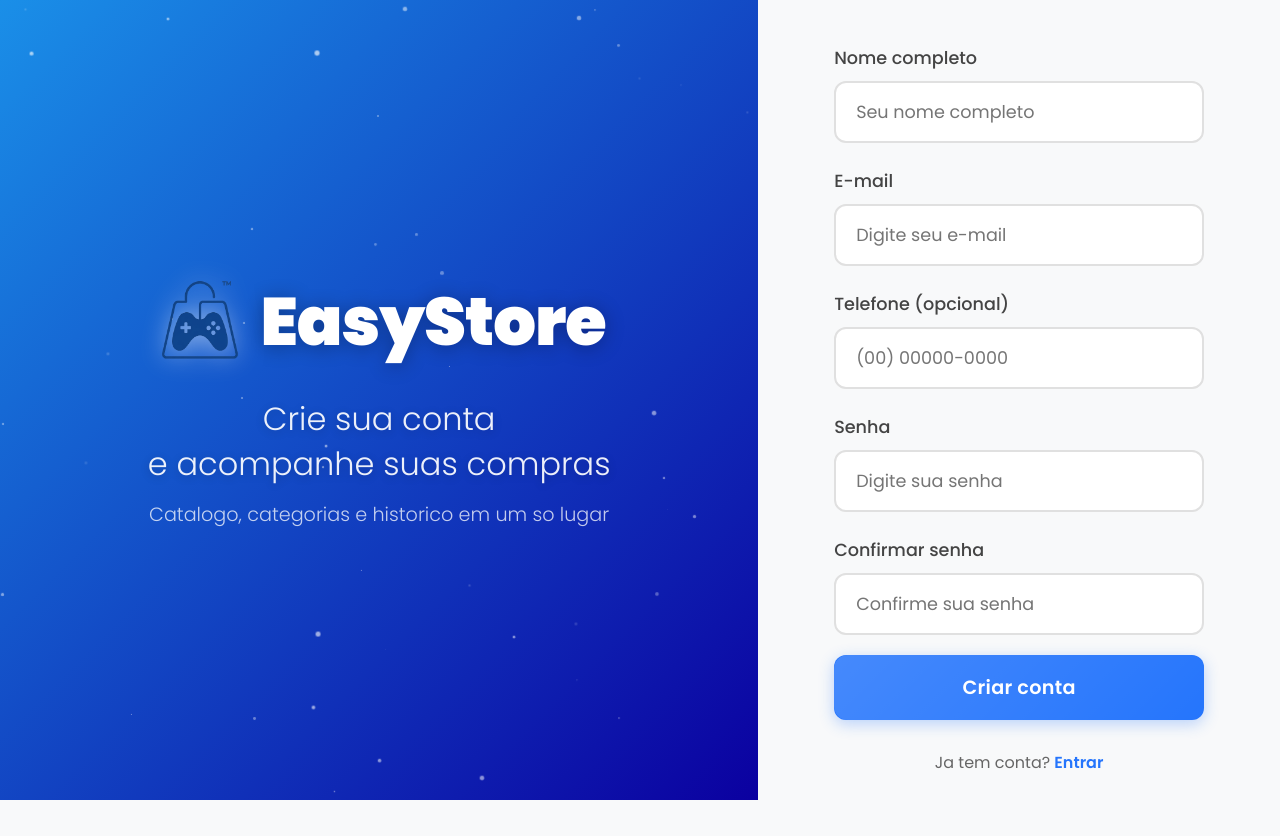
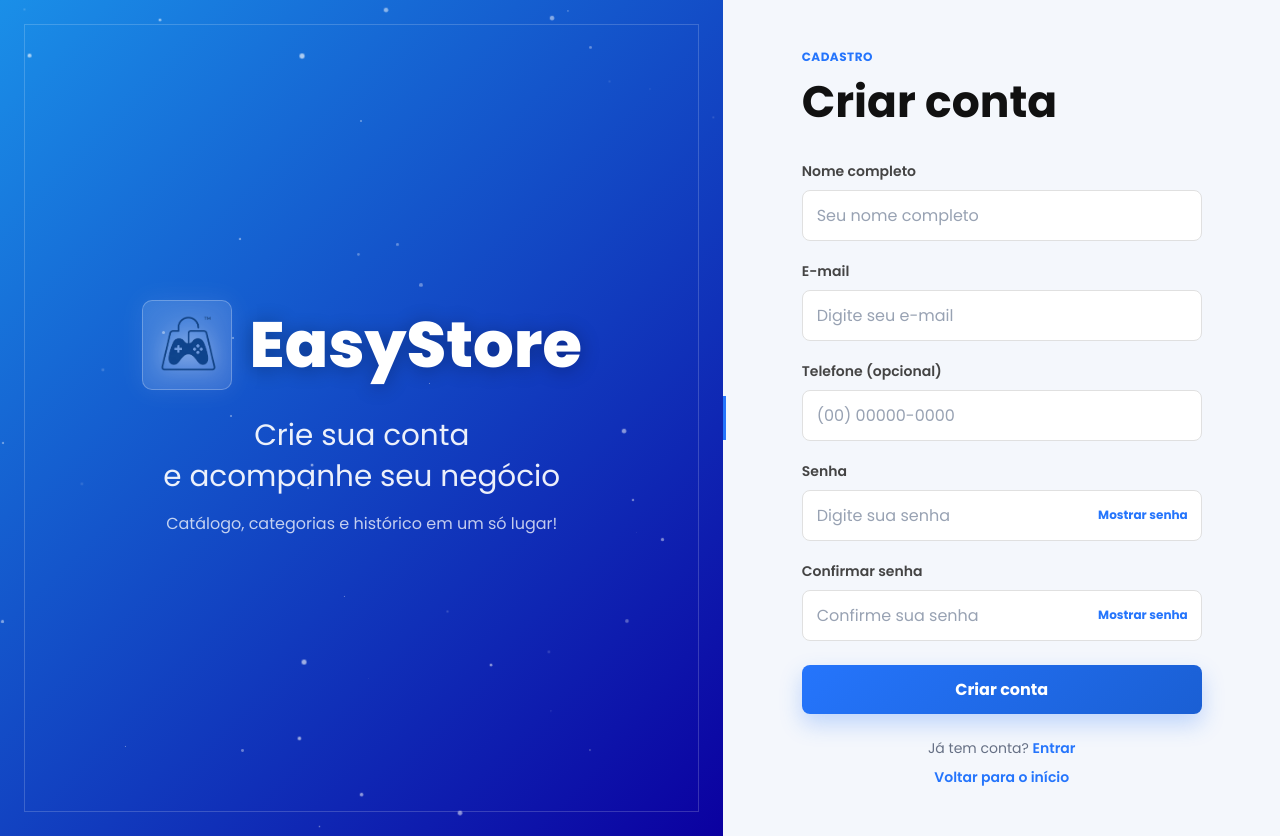
Before and after one commit to Easy-Store-Group/Gerenciamento-Estoque-Easy-Store, a FastAPI app: page /auth/register in a window 1280 px wide. Before the commit the page ends 800 px from the top, so only its background shows below. Run offline with FastAPI, Linux system fonts and the light colour scheme.

Commit message:
feat(auth): aprimora telas de login e cadastro

```diff
--- a/app/static/css/login.css
+++ b/app/static/css/login.css
@@ -1,209 +1,388 @@
-@import url('https://fonts.googleapis.com/css2?family=Poppins:wght@300;400;500;600;700;800;900&display=swap');
-*{margin:0;padding:0;box-sizing:border-box;font-family:'Poppins',sans-serif;}
-html, body{min-height:100%;width:100%;overflow:hidden;background:#eaf3ff;}
-body{display:flex;align-items:center;justify-content:center;min-height:100vh;width:100vw;background:#eaf3ff;margin:0;}
-.page{display:flex;width:min(1920px,100vw);height:min(1080px,100vh);max-width:1920px;max-height:1080px;overflow:hidden;box-shadow:0 25px 80px rgba(15,35,80,.14);background:#fff;}
+@import url('https://fonts.googleapis.com/css2?family=Poppins:wght@400;500;600;700;800&display=swap');
 
-/* BRANDING */
-.branding{flex:1.3;position:relative;overflow:hidden;display:flex;flex-direction:column;justify-content:center;align-items:center;text-align:center;padding:40px;}
-.bg-layer{position:absolute;inset:0;background:linear-gradient(135deg,#1a8fe8 0%,#0b00a0 100%);transition:background 3s ease;}
-.bg-layer.crystal{background:linear-gradient(135deg,#00cfff 0%,#0066cc 50%,#003d99 100%);}
-
-/* Stars */
-.stars{position:absolute;inset:0;pointer-events:none;}
-.star{position:absolute;border-radius:50%;background:rgba(255,255,255,0.65);animation:twinkle 2s infinite alternate;}
-@keyframes twinkle{from{opacity:.2;transform:scale(.7);}to{opacity:1;transform:scale(1.3);}}
-
-/* Brand content - z index BELOW robot (z:5) */
-.brand-content{position:relative;z-index:3;}
-.logo-row{display:flex;align-items:center;gap:18px;justify-content:center;margin-bottom:24px;}
-.logo-icon{width:90px;height:90px;color:white;filter:drop-shadow(0 0 12px rgba(255,255,255,.6));}
-.brand-name{font-size:4.2rem;font-weight:900;color:white;letter-spacing:-1px;text-shadow:0 2px 20px rgba(0,0,0,.3);transition:color 2s ease,text-shadow 2s ease;}
-.brand-name.lit{color:#aff7ff;text-shadow:0 0 30px rgba(0,220,255,.9),0 0 60px rgba(0,180,255,.5);}
-.tagline{font-size:2rem;font-weight:300;color:rgba(255,255,255,.92);line-height:1.4;margin-top:8px;text-shadow:0 2px 10px rgba(0,0,0,.2);transition:color 2s ease;}
-.tagline.lit{color:#c8f8ff;text-shadow:0 0 20px rgba(0,220,255,.7);}
-.sub{font-size:1.2rem;color:rgba(255,255,255,.75);margin-top:14px;font-weight:300;}
-
-/* FORM SIDE */
-.form-side{flex:1;display:flex;align-items:center;justify-content:center;background:#f4f7fc;}
-.login-box{width:100%;max-width:420px;padding:48px 46px;}
-.login-box h2{color:#111;margin-bottom:36px;font-size:3rem;font-weight:700;}
-.input-group{margin-bottom:24px;}
-.input-group label{display:block;font-size:1.1rem;color:#444;margin-bottom:10px;font-weight:600;}
-.input-group input{width:100%;padding:16px 18px;border:2px solid #e0e0e0;border-radius:14px;font-size:1.1rem;font-family:'Poppins',sans-serif;outline:none;transition:all .3s;background:white;color:#222;}
-.input-group input:focus{border-color:#2575fc;box-shadow:0 0 0 4px rgba(37,117,252,.12);}
-
-/* CONFIRM BUTTON - beefy */
-.btn-confirm{width:100%;padding:22px;background:linear-gradient(135deg,#2575fc,#1a5fd4);border:none;border-radius:14px;color:white;font-size:1.35rem;font-weight:700;font-family:'Poppins',sans-serif;cursor:pointer;margin-top:18px;box-shadow:0 10px 30px rgba(37,117,252,.45);letter-spacing:.3px;transition:all .25s;position:relative;overflow:hidden;}
-.btn-confirm::after{content:'';position:absolute;inset:0;background:linear-gradient(135deg,rgba(255,255,255,.15),transparent);border-radius:14px;}
-.btn-confirm:hover{transform:translateY(-3px);box-shadow:0 12px 36px rgba(37,117,252,.55);background:linear-gradient(135deg,#3385ff,#1e68e0);}
-.btn-confirm:active{transform:translateY(0);box-shadow:0 4px 14px rgba(37,117,252,.3);}
-
-.footer-text{margin-top:30px;font-size:1rem;text-align:center;color:#777;}
-.footer-text a{color:#2575fc;text-decoration:none;font-weight:600;}
-
-/* particles */
-.particle{position:absolute;border-radius:50%;pointer-events:none;z-index:20;}
-@keyframes pburst{0%{opacity:1;transform:translate(0,0) scale(1);}100%{opacity:0;transform:translate(var(--tx),var(--ty)) scale(.1);}}
-
-@media (max-width: 960px){
-  .page{flex-direction:column;height:auto;min-height:calc(100vh - 40px);}
-  .branding{width:100%;min-height:420px;padding:32px;}
-  .form-side{width:100%;padding:40px 24px;}
-  .login-box{padding:32px 28px;}
-  .brand-name{font-size:3rem;}
-  .tagline{font-size:1.5rem;}
+:root {
+  --login-page-bg: #eaf3ff;
+  --login-surface: #ffffff;
+  --login-surface-soft: #f4f7fc;
+  --login-text: #111111;
+  --login-muted: #667085;
+  --login-border: #e0e0e0;
+  --login-primary: #2575fc;
+  --login-primary-dark: #1a5fd4;
+  --login-danger: #b42318;
+  --login-danger-bg: #fef3f2;
 }
 
-* {
+* { box-sizing: border-box; }
+
+html { background: var(--login-page-bg); }
+
+body {
+  align-items: center;
+  background: var(--login-page-bg);
+  color: var(--login-text);
+  display: flex;
+  font-family: 'Poppins', sans-serif;
+  justify-content: center;
   margin: 0;
-    padding: 0;
-    box-sizing: border-box;
-    font-family: 'Poppins', sans-serif;
+  min-height: 100dvh;
 }
 
-body {
-    height: 100vh;
-    width: 100vw;
-    display: flex;
-    align-items: center;
-    justify-content: center;
-    background-color: #f0f2f5;
-    overflow: hidden; /* Evita barras de rolagem desnecessárias */
+.page {
+  background: transparent;
+  border: 0;
+  border-radius: 0;
+  box-shadow: none;
+  display: grid;
+  grid-template-columns: minmax(0, 1.3fr) minmax(360px, 1fr);
+  min-height: 100dvh;
+  overflow: visible;
+  width: 100%;
 }
 
-.container {
+.branding {
+  align-items: center;
   display: flex;
-    width: 100%;  /* Ocupa toda a largura */
-    height: 100%; /* Ocupa toda a altura */
-    background: white;
-    /* Removemos o border-radius e box-shadow se quiser que encoste nas bordas */
-    border-radius: 0;
+  justify-content: center;
+  min-height: 100%;
+  overflow: hidden;
+  padding: 48px;
+  position: relative;
+  text-align: center;
 }
 
-/* Ajuste opcional para o conteúdo não ficar esticado demais em telas ultra-wide */
-.login-box {
-    width: 100%;
-    max-width: 400px; /* Mantém o formulário com um tamanho legível */
-    margin: 0 auto;  /* Centraliza o form dentro da metade dele */
+.branding::after {
+  border: 1px solid rgba(255, 255, 255, 0.18);
+  content: '';
+  inset: 24px;
+  pointer-events: none;
+  position: absolute;
 }
 
-/* Lado Esquerdo - Gradiente e Frase */
-.branding-side {
-    flex: 1.2;
-    background: linear-gradient(135deg, #157ED3 0%, #060055 100%);
-    color: white;
-    padding: 40px;
+.bg-layer {
+  background: linear-gradient(135deg, #1a8fe8 0%, #0b00a0 100%);
+  inset: 0;
+  position: absolute;
+}
+
+.stars {
+  inset: 0;
+  pointer-events: none;
+  position: absolute;
+}
+
+.star {
+  animation: twinkle 2s infinite alternate;
+  background: rgba(255, 255, 255, 0.65);
+  border-radius: 50%;
+  position: absolute;
+}
+
+@keyframes twinkle {
+  from { opacity: 0.2; transform: scale(0.7); }
+  to { opacity: 1; transform: scale(1.3); }
+}
+
+.brand-content {
+  max-width: 560px;
+  position: relative;
+  z-index: 1;
+}
+
+.logo-row {
+  align-items: center;
   display: flex;
-    flex-direction: column;
+  gap: 18px;
   justify-content: center;
+  margin-bottom: 24px;
+}
+
+.logo-icon {
+  background: rgba(255, 255, 255, 0.12);
+  border: 1px solid rgba(255, 255, 255, 0.25);
+  border-radius: 10px;
+  filter: drop-shadow(0 0 12px rgba(255, 255, 255, 0.6));
+  height: 90px;
+  object-fit: contain;
+  padding: 12px;
+  width: 90px;
+}
+
+.brand-name {
+  color: var(--login-surface);
+  font-size: clamp(2.5rem, 5vw, 4.2rem);
+  font-weight: 800;
+  line-height: 1;
+  text-shadow: 0 2px 20px rgba(0, 0, 0, 0.3);
+}
+
+.tagline {
+  color: rgba(255, 255, 255, 0.92);
+  font-size: clamp(1.25rem, 2.3vw, 2rem);
+  font-weight: 400;
+  line-height: 1.4;
+  margin: 0;
+}
+
+.sub {
+  color: rgba(255, 255, 255, 0.75);
+  font-size: 1rem;
+  margin: 14px 0 0;
+}
+
+.form-side {
+  align-items: center;
+  background: var(--login-surface-soft);
+  display: flex;
+  justify-content: center;
+  padding: 48px 32px;
   position: relative;
 }
 
-.logo {
+.form-side::before {
+  background: var(--login-primary);
+  content: '';
+  height: 44px;
+  left: 0;
   position: absolute;
-    top: 40px;
-    left: 40px;
-    font-weight: 600;
-    font-size: 1.5rem;
-    display: flex;
-    align-items: center;
-    gap: 10px;
+  top: 50%;
+  transform: translateY(-50%);
+  width: 3px;
 }
 
-.branding-side h1 {
-    font-size: 2.5rem;
-    margin-bottom: 20px;
-    line-height: 1.2;
+.login-box { max-width: 400px; width: 100%; }
+
+.form-kicker {
+  color: var(--login-primary);
+  font-size: 0.75rem;
+  font-weight: 700;
+  letter-spacing: 0.04em;
+  margin: 0 0 10px;
+  text-transform: uppercase;
 }
 
-.branding-side p {
-    font-size: 1.1rem;
-    opacity: 0.9;
-    font-weight: 300;
+.login-box h1 {
+  font-size: clamp(2rem, 4vw, 2.75rem);
+  font-weight: 700;
+  line-height: 1.2;
+  margin: 0 0 32px;
 }
 
-/* Lado Direito - Organização */
-.form-side {
-    flex: 1;
-    display: flex;
-    align-items: center;
-    justify-content: center;
-    background-color: #f8f9fa; /* Um cinza bem claro para suavizar */
+.login-error {
+  background: var(--login-danger-bg);
+  border: 1px solid rgba(180, 35, 24, 0.2);
+  border-radius: 8px;
+  color: var(--login-danger);
+  font-size: 0.875rem;
+  line-height: 1.5;
+  margin: -12px 0 24px;
+  padding: 12px 14px;
 }
 
-.login-box {
-    width: 100%;
-    max-width: 450px; /* Aumentado para preencher melhor o espaço */
-    padding: 40px;
-}
-
-.login-box h2 {
-    color: #222;
-    margin-bottom: 40px;
-    font-size: 2.5rem; /* Fonte do título bem maior */
-    font-weight: 600;
-    text-align: left;
-}
-
-/* Grupos de Input */
-.input-group {
-    margin-bottom: 25px;
-}
+.input-group { margin-bottom: 20px; }
 
 .input-group label {
+  color: #444444;
   display: block;
-    font-size: 1.1rem; /* Label mais legível */
-    color: #444;
-    margin-bottom: 10px;
-    font-weight: 500;
+  font-size: 0.875rem;
+  font-weight: 600;
+  margin-bottom: 8px;
 }
 
 .input-group input {
+  background: var(--login-surface);
+  border: 1px solid var(--login-border);
+  border-radius: 8px;
+  color: #222222;
+  caret-color: var(--login-primary);
+  font: inherit;
+  font-size: 1rem;
+  min-height: 48px;
+  outline: none;
+  padding: 12px 14px;
+  transition: border-color 0.2s ease, box-shadow 0.2s ease;
   width: 100%;
-    padding: 16px 20px; /* Mais preenchimento interno */
-    border: 2px solid #e0e0e0; /* Borda levemente mais grossa */
-    border-radius: 12px;
-    font-size: 1.1rem; /* Fonte onde o usuário digita maior */
-    outline: none;
-    transition: all 0.3s ease;
 }
 
-.input-group input:focus {
-    border-color: #2575fc;
-    box-shadow: 0 0 8px rgba(37, 117, 252, 0.2);
+.input-group input::placeholder { color: #98a2b3; }
+
+.password-control {
+  position: relative;
 }
 
-/* Botão Confirmar */
+.password-control input {
+  padding-right: 122px;
+}
+
+.password-toggle {
+  background: transparent;
+  border: 0;
+  border-radius: 4px;
+  color: var(--login-primary);
+  cursor: pointer;
+  font: inherit;
+  font-size: 0.75rem;
+  font-weight: 700;
+  padding: 6px;
+  position: absolute;
+  right: 8px;
+  top: 50%;
+  transform: translateY(-50%);
+}
+
+.password-toggle:hover { text-decoration: underline; }
+
+.password-toggle:focus-visible {
+  outline: 2px solid rgba(37, 117, 252, 0.24);
+  outline-offset: 1px;
+}
+
+.input-group input:hover:not(:disabled) {
+  border-color: #c6ceda;
+}
+
+.input-group input:focus-visible {
+  border-color: var(--login-primary);
+  box-shadow: 0 0 0 3px rgba(37, 117, 252, 0.16);
+}
+
+.input-group input:invalid:not(:placeholder-shown) {
+  border-color: var(--login-danger);
+}
+
+.input-group input:invalid:not(:placeholder-shown):focus-visible {
+  box-shadow: 0 0 0 3px rgba(180, 35, 24, 0.14);
+}
+
 .btn-confirm {
+  background: linear-gradient(135deg, var(--login-primary), var(--login-primary-dark));
+  border: 0;
+  border-radius: 8px;
+  box-shadow: 0 10px 22px rgba(37, 117, 252, 0.26);
+  color: var(--login-surface);
+  cursor: pointer;
+  font: inherit;
+  font-size: 1rem;
+  font-weight: 700;
+  margin-top: 4px;
+  min-height: 48px;
+  padding: 12px 16px;
+  transition: background 0.2s ease, box-shadow 0.2s ease, transform 0.2s ease;
   width: 100%;
-    padding: 18px;
-    background: #2575fc; /* Azul combinando com o degradê */
-    border: none;
-    border-radius: 12px;
-    color: white;
-    font-size: 1.2rem;
-    font-weight: 600;
-    cursor: pointer;
-    transition: background 0.3s, transform 0.2s;
-    margin-top: 20px;
-    box-shadow: 0 4px 15px rgba(37, 117, 252, 0.3);
 }
 
 .btn-confirm:hover {
-    background: #1b5ecc;
-    transform: translateY(-2px);
+  background: linear-gradient(135deg, #3385ff, #1e68e0);
+  box-shadow: 0 10px 24px rgba(37, 117, 252, 0.32);
+  transform: translateY(-1px);
+}
+
+.btn-confirm:focus-visible {
+  outline: 3px solid rgba(37, 117, 252, 0.24);
+  outline-offset: 2px;
+}
+
+.btn-confirm:active {
+  box-shadow: 0 4px 12px rgba(37, 117, 252, 0.24);
+  transform: translateY(0);
+}
+
+.btn-confirm:disabled {
+  box-shadow: none;
+  cursor: not-allowed;
+  opacity: 0.6;
+  transform: none;
+}
+
+#login-form.is-submitting .btn-confirm {
+  cursor: wait;
+}
+
+.login-links {
+  display: grid;
+  gap: 8px;
+  margin-top: 24px;
 }
 
 .footer-text {
-    margin-top: 30px;
-    font-size: 1rem;
+  color: var(--login-muted);
+  font-size: 0.875rem;
+  margin: 0;
   text-align: center;
-    color: #666;
 }
 
 .footer-text a {
-    color: #2575fc;
+  color: var(--login-primary);
+  font-weight: 600;
   text-decoration: none;
-    font-weight: 600;
 }
+
+.footer-text a:hover,
+.footer-text a:focus-visible {
+  text-decoration: underline;
+}
+
+.footer-text a:focus-visible {
+  border-radius: 4px;
+  outline: 2px solid rgba(37, 117, 252, 0.24);
+  outline-offset: 2px;
+}
+
+@media (max-width: 960px) {
+  body { align-items: stretch; }
+
+  .page {
+    border: 0;
+    border-radius: 0;
+    grid-template-columns: 1fr;
+    min-height: 100dvh;
+    overflow: visible;
+  }
+
+  .branding {
+    min-height: 270px;
+    padding: 32px 24px;
+  }
+
+  .form-side { padding: 40px 24px; }
+
+  .form-side::before { display: none; }
+}
+
+@media (max-width: 560px) {
+  .branding {
+    min-height: 210px;
+    padding: 28px 20px;
+  }
+
+  .branding::after { inset: 14px; }
+
+  .logo-row {
+    gap: 12px;
+    margin-bottom: 14px;
+  }
+
+  .logo-icon {
+    height: 56px;
+    width: 56px;
+  }
+
+  .sub,
+  .tagline,
+  .stars { display: none; }
+
+  .form-side { padding: 32px 20px 40px; }
+
+  .login-box h1 { margin-bottom: 28px; }
+
+  .password-control input { padding-right: 116px; }
+}
+
+@media (prefers-reduced-motion: reduce) {
+  .star,
+  .btn-confirm,
+  .input-group input {
+    animation: none;
+    transition: none;
+  }
+}
--- /dev/null
+++ b/app/static/js/login.js
@@ -0,0 +1,28 @@
+(() => {
+    // Toggle any password inputs referenced by .password-toggle buttons
+    const toggles = document.querySelectorAll('.password-toggle');
+    toggles.forEach(toggle => {
+        toggle.addEventListener('click', () => {
+            const targetId = toggle.getAttribute('aria-controls');
+            if (!targetId) return;
+            const input = document.getElementById(targetId);
+            if (!input) return;
+            const show = input.type === 'password';
+            input.type = show ? 'text' : 'password';
+            toggle.setAttribute('aria-pressed', String(show));
+            toggle.textContent = show ? 'Ocultar senha' : 'Mostrar senha';
+        });
+    });
+
+    // Keep previous login form submit behavior if present
+    const loginForm = document.getElementById('login-form');
+    const submitButton = loginForm?.querySelector('button[type="submit"]');
+    if (loginForm && submitButton) {
+        loginForm.addEventListener('submit', () => {
+            if (!loginForm.checkValidity()) return;
+            loginForm.classList.add('is-submitting');
+            submitButton.disabled = true;
+            submitButton.textContent = 'Entrando...';
+        });
+    }
+})();
--- a/app/templates/auth/register.html
+++ b/app/templates/auth/register.html
@@ -1,59 +1,83 @@
 <!DOCTYPE html>
-<html lang="pt-br">
+<html lang="pt-BR">
+
 <head>
   <meta charset="UTF-8">
   <meta name="viewport" content="width=device-width, initial-scale=1.0">
-    <link rel="stylesheet" href="{{ request.url_for('static', path='css/login.css') }}">
-    <title>Cadastro - EasyStore</title>
+  <link rel="stylesheet" href="{{ request.url_for('static', path='css/login.css') }}?v=2">
+  <title>Cadastro | EasyStore</title>
 </head>
+
 <body>
-<div class="page" id="page">
-  <div class="branding" id="branding">
+  <main class="page" id="page">
+    <aside class="branding" id="branding" aria-label="EasyStore">
       <div class="bg-layer" id="bgLayer"></div>
       <div class="stars" id="stars"></div>
+
       <div class="brand-content">
         <div class="logo-row">
-        <img class="logo-icon" src="{{ request.url_for('static', path='img/logo.png') }}" alt="EasyStore logo" width="500">
+          <img class="logo-icon" src="{{ request.url_for('static', path='img/logo.png') }}" alt="EasyStore">
           <span class="brand-name" id="brandName">EasyStore</span>
         </div>
-      <p class="tagline" id="tagline">Crie sua conta<br>e acompanhe suas compras</p>
-      <p class="sub">Catalogo, categorias e historico em um so lugar</p>
+        <p class="tagline" id="tagline">
+          Crie sua conta<br>
+          e acompanhe seu negócio
+        </p>
+        <p class="sub">Catálogo, categorias e histórico em um só lugar!
+
+        </p>
+      </div>
+    </aside>
+
+    <section class="form-side" aria-labelledby="register-title">
+      <div class="login-box">
+        <p class="form-kicker">Cadastro</p>
+        <h1 id="register-title">Criar conta</h1>
+        {% if erro %}
+        <p class="login-error" id="login-error" role="alert">{{ erro }}</p>
+        {% endif %}
+        <form id="register-form" action="/auth/register" method="post">
+          <div class="input-group">
+            <label for="nome">Nome completo</label>
+            <input id="nome" type="text" name="nome" placeholder="Seu nome completo" required>
+          </div>
+          <div class="input-group">
+            <label for="email">E-mail</label>
+            <input id="email" type="email" name="email" placeholder="Digite seu e-mail" required>
+          </div>
+          <div class="input-group">
+            <label for="telefone">Telefone (opcional)</label>
+            <input id="telefone" type="text" name="telefone" placeholder="(00) 00000-0000">
+          </div>
+          <div class="input-group">
+            <label for="senha">Senha</label>
+            <div class="password-control">
+              <input id="senha" type="password" name="senha" placeholder="Digite sua senha" minlength="6"
+                required>
+              <button type="button" class="password-toggle" id="password-toggle" aria-controls="senha"
+                aria-pressed="false">Mostrar senha</button>
             </div>
           </div>
-
-  <div class="form-side">
-    <div class="login-box">
-      <h2>Cadastrar</h2>
-      {% if erro %}
-        <p style="color: red;">{{ erro }}</p>
-      {% endif %}
-      <form action="/auth/register" method="post">
           <div class="input-group">
-          <label>Nome completo</label>
-          <input type="text" name="nome" placeholder="Seu nome completo" required>
+            <label for="confirmar_senha">Confirmar senha</label>
+            <div class="password-control">
+              <input id="confirmar_senha" type="password" name="confirmar_senha" placeholder="Confirme sua senha"
+                minlength="6" required>
+              <button type="button" class="password-toggle" id="confirm-password-toggle" aria-controls="confirmar_senha"
+                aria-pressed="false">Mostrar senha</button>
             </div>
-        <div class="input-group">
-          <label>E-mail</label>
-          <input type="email" name="email" placeholder="Digite seu e-mail" required>
           </div>
-        <div class="input-group">
-          <label>Telefone (opcional)</label>
-          <input type="text" name="telefone" placeholder="(00) 00000-0000">
+          <button type="submit" class="btn-confirm">Criar conta</button>
+          <div class="login-links">
+            <p class="footer-text">Já tem conta? <a href="/auth/login">Entrar</a></p>
+            <p class="footer-text"><a href="/">Voltar para o início</a></p>
           </div>
-        <div class="input-group">
-          <label>Senha</label>
-          <input type="password" name="senha" placeholder="Digite sua senha" minlength="6" required>
-        </div>
-          <div class="input-group">
-            <label>Confirmar senha</label>
-            <input type="password" name="confirmar_senha" placeholder="Confirme sua senha" minlength="6" required>
-        <button type="submit" class="btn-confirm">Criar conta</button>
-        <p class="footer-text">Ja tem conta? <a href="/auth/login">Entrar</a></p>
-        <p class="footer-text">Voltar para o <a href="/">Inicio</a></p>
         </form>
       </div>
-  </div>
-</div>
+    </section>
+  </main>
   <script src="{{ request.url_for('static', path='js/stars.js') }}"></script>
+  <script src="{{ request.url_for('static', path='js/login.js') }}?v=1" defer></script>
 </body>
+
 </html>
```
Also changed, not shown: app/templates/auth/login.html (+43 -32 lines). Lines whose indentation alone changed are shown as unchanged.
